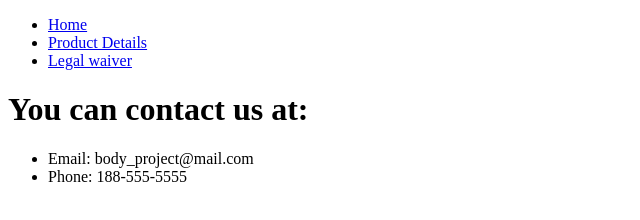
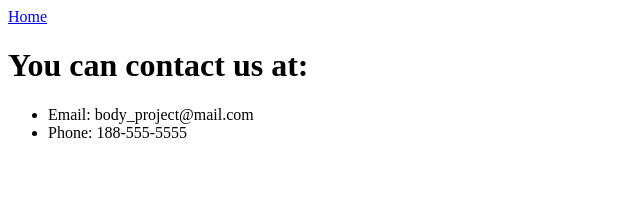
Before and after one commit to TatianaAb/Test-Website, a plain HTML site: page contacts.html in a window 1280 px wide. Shown: the whole page, without its empty margins (0-640 px from the left). Drawn offline with Linux system fonts and the light colour scheme.

Commit message:
Add contacts and images

```diff
--- a/contacts.html
+++ b/contacts.html
@@ -6,14 +6,8 @@
 
 <body>
 <nav>
-      <ul>
-            <li>
-            <a href="index.html">Home</a>
-            </li>
-            <li><a href="product_details.html">Product Details</a></li>
-            <li><a href="legal/waiver.html">Legal waiver</a></li>
+     <a href="index.html">Home</a>
 
-      </ul>
 </nav>
 <h1> You can contact us at:</h1>
 <ul>
```
Also changed, not shown: images/Arnold.jpg (added), images/baby.jpg (added).
